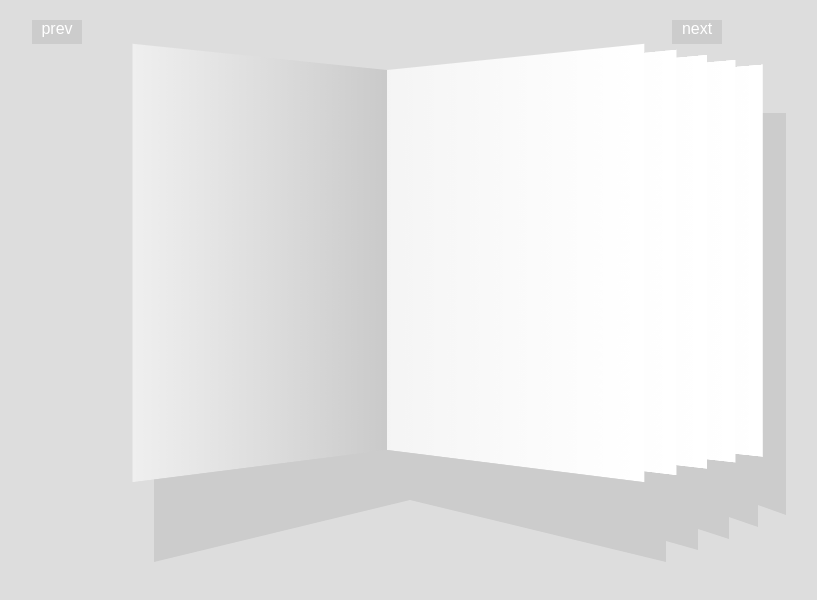
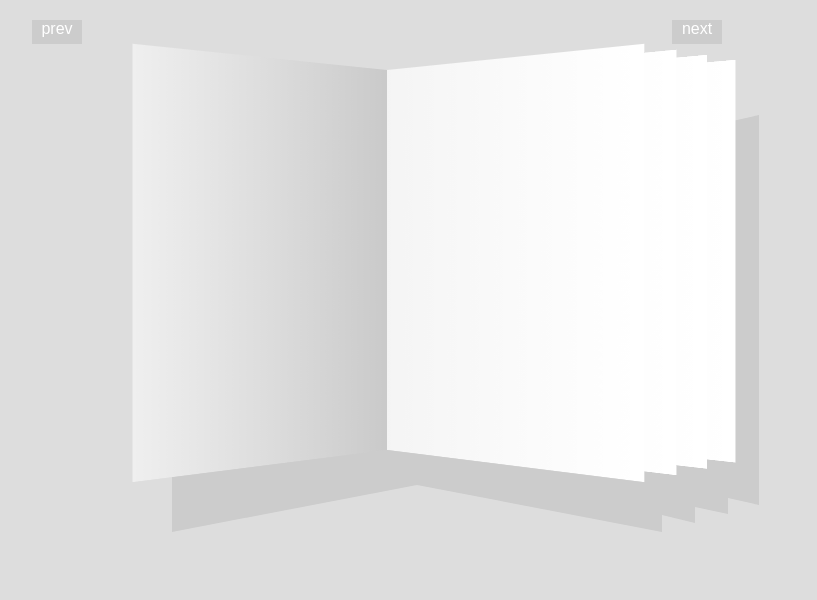
Before and after one commit to xjedges/reader, a plain HTML site: page 2dpaper.html in a window 1280 px wide. Shown: the whole page, without its empty margins (263-1080 px from the left). Drawn offline with Linux system fonts and the light colour scheme.

Commit message:
new shadow algorithm

```diff
--- a/js/paper.js
+++ b/js/paper.js
@@ -1,4 +1,4 @@
-debug({W:300,H:300});
+debug(1,{W:500,H:300});
 window.onload=main;
 function SVG(tag,attr){
     var self={};
@@ -28,7 +28,7 @@ function main(){
     var info=$("span")
     var feedView=FeedView()
     body.append(feedView,info)
-    feedView.setData({items:[1,1,1,1,1,1,1,1,1,1,1,1,1,1,1,1,1,1,1,1,1,1]})
+    feedView.setData({items:[1,1,1,1,1,1,1,1,1,1,1,1,1,1,1,1,1,1,1,1,1,1,1,1]})
     function FeedView(){
         var self=$("div",{cls:"feedView"})
         var size=300
@@ -106,14 +106,14 @@ function main(){
         function Shadow(){
             var self=$("div",{id:"shadow"})
             var polygon=SVG("polygon",{fill:"#cccccc"})
-            var offsetX=428
-            var offsetY=440
-            var perspective=1400
+            var offsetX=570
+            var offsetY=250
+            var perspective=2000
             self.append(
                 SVG("svg").append(
                     SVG("defs").append(
                         SVG("filter",{id:"Gaussian_Blur"}).append(
-                            SVG("feGaussianBlur",{in:"SourceGraphic",stdDeviation:"5"})
+                            SVG("feGaussianBlur",{in:"SourceGraphic",stdDeviation:"6"})
                         )
                     ),
                     polygon
@@ -123,7 +123,7 @@ function main(){
             self.update=function(arr){
                 var str=""
                 for(var i in arr){
-                    str+=Math.round(arr[i][0]*perspective/(perspective+arr[i][2])+offsetX)+","+Math.round(-arr[i][1]/3+offsetY)+" "
+                    str+=Math.round(arr[i][0]*perspective/(perspective+arr[i][2])+offsetX)+","+Math.round(-arr[i][1]/4+offsetY)+" "
                 }
                 polygon.set({points:str})
             }
@@ -214,8 +214,6 @@ function main(){
 
                 var paperArr=[]
                 var pointGroup=[]
-                var shadowPoint=new Array(Math.ceil(self.child().length/2)*2+1)
-                var isLeft=true
 
                 var H1=H*angle_sin
                 var H2=H/angle_cos
@@ -227,9 +225,14 @@ function main(){
                     X+=self.step
                 }
 
+                var points=[]
+                var shadowPoints=[]
+
                 for(var i=0;i<paperArr.length-1;i++){
 
-                    if(2*i+1>self.child().length) break;
+                    points.push(paperArr[i])
+                    if(i+1==paperArr.length-1) break;
+
                     var x1=paperArr[i][0];
                     var y1=paperArr[i][1];
                     var x2=paperArr[i+1][0];
@@ -254,16 +257,10 @@ function main(){
                         var A=(r2+1)/r2
                         var B=2*M/r2+2*x1
                         var C=M*M/r2-L*L+x1*x1
-
-                        if(y2<y1){
-                            x=(B-Math.sqrt(B*B-4*A*C))/2/A
-                        }else{
-                            x=(B+Math.sqrt(B*B-4*A*C))/2/A
-                        }
+                        x=(B+(y1>y2?-1:1) * Math.sqrt(B*B-4*A*C))/2/A
                         y=x/r-x0/r+y0
                     }
-
-                    pointGroup.push([x,y])
+                    points.push([x,y])
 
                     var paper1=self.child(2*i)
                     var paper2=self.child(2*i+1)
@@ -271,9 +268,9 @@ function main(){
                     if(paper1){
                         var angle1=Math.atan((y-y1)/(x-x1))
                         if(angle1>0.16){
-                            paper1.addClass("hide")
+                            paper1.hide()
                         }else{
-                            paper1.removeClass("hide")
+                            paper1.show()
                             paper1.css({"-webkit-transform":"translateX("+((x+x1)/2)+"px) translateZ("+(-(y+y1)/2+posZ)+"px) rotateY("+angle1+"rad)"})
                             paper1.shadow.css({opacity:Math.abs(angle1)*0.3});
                         }
@@ -282,77 +279,61 @@ function main(){
                     if(paper2){
                         var angle2=Math.atan((y-y2)/(x-x2))
                         if(angle2<-0.16){
-                            paper2.addClass("hide")
+                            paper2.hide()
                         }else{
-                            paper2.removeClass("hide")
+                            paper2.show()
                             paper2.css({"-webkit-transform":"translateX("+((x+x2)/2)+"px) translateZ("+(-(y+y2)/2+posZ)+"px) rotateY("+angle2+"rad)"})
                             paper2.shadow.css({opacity:Math.abs(angle2)*0.3});
                         }
                     }
+
                 }
-                for(var i=0;i<pointGroup.length;i++){
-                    var p1=paperArr[i]
-                    var p2=paperArr[i+1]
-                    var c0=i>0?pointGroup[i-1]:null
-                    var c1=pointGroup[i]
-                    var c2=(i<pointGroup.length-1)?pointGroup[i+1]:null
-                    var dotX=0,dotY=0;
 
-                    if(c0==null){
-                        dotX=Math.min(c1[0],p1[0])
-                        dotY=1160
-                        shadowPoint[2*i]=[dotX,dotY,c1[1]]
-                    }else if(c2==null){
-                        dotX=Math.max(c1[0],p2[0])
-                        dotY=1160
-                        shadowPoint[2*i+1]=[c1[0],c1[1],c1[1]]
-                        shadowPoint[2*(i+1)]=[dotX,dotY,c1[1]]
+                for(var i=0;i<points.length-2;i++){
+                    var p1=points[i]
+                    var p2=points[i+1]
+                    var p3=points[i+2]
+                    if(p3[0]>p1[0] && p1[0]>p2[0] && p2[0]>0){
+                        p=cast(p1,p2,p3)
+                        addPoint(p1)
+                        addPoint(p,p1[1])
+                    }else if(p2[0]>p3[0] && p3[0]>p1[0] && p2[0]<0){
+                        p=cast(p3,p2,p1)
+                        addPoint(p,p3[1])
+                        addPoint(p3)
+                    }else if(p3[0]>p2[0] && p2[0]>p1[0]){
+                        if(i==0)shadowPoints.push(p1);
+                        addPoint(p2)
+                        if(i==points.length-3)addPoint(p3);
+                    }else if(i==0 && p2[0]>p3[0] && p3[0]>p1[0]){
+                        addPoint(p1)
+                    }else if(i==points.length-3 && p3[0]>p1[0] && p1[0]>p2[0]){
+                        addPoint(p3)
+                    }else if(i==0 && p3[0]>p1[0] && p1[0]>p2[0]){
+                        addPoint(p2)
+                    }else if(i==points.length-3 && p2[0]>p3[0] && p3[0]>p1[0]){
+                        addPoint(p2)
+                    }
+                }
+                function cast(p1,p2,p3){
+                    var d=(p2[1]-p3[1])/(p2[0]-p3[0])
+                    return [p1[0],d*p1[0]+p2[1]-d*p2[0]]
+                }
+                function addPoint(point,z){
+                    shadowPoints.push([point[0],point[1],z?z:point[1]])
+                }
 
-                        if(isLeft){
-                            shadowPoint[2*i]=[p1[0],p1[1],c1[1]]
-                            isLeft=false
-                        }
-                    }else if(isMiddle(c1,c0,p1)){
-                        var x1=c0[0]
-                        var y1=c0[1]
-                        var x2=p1[0]
-                        var y2=p1[1]
-                        var d=(y1-y2)/(x1-x2)
-                        dotX=c1[0]
-                        dotY=d*dotX+y1-d*x1
+                for(var i=0;i<shadowPoints.length;i++){
+                    shadowPoints[i][1]=700-shadowPoints[i][1]
+                }
+                var shadowPoints1=shadowPoints
+                for(var i=shadowPoints.length-1;i>=0;i--){
+                    shadowPoints1.push([shadowPoints[i][0],-shadowPoints[i][1],shadowPoints[i][2]])
+                }
+                shadow.update(shadowPoints1)
 
-                        shadowPoint[2*i]=[dotX,dotY,c1[1]]
-                    }else if(isMiddle(c1,c2,p2)){
-                        var x1=c2[0]
-                        var y1=c2[1]
-                        var x2=p2[0]
-                        var y2=p2[1]
-                        var d=(y1-y2)/(x1-x2)
-                        dotX=c1[0]
-                        dotY=d*dotX+y1-d*x1
-                        if(isLeft){
-                            shadowPoint[2*i]=[p1[0],p1[1],c1[1]]
-                            isLeft=false
-                        }
-                        shadowPoint[2*(i+1)]=[dotX,dotY,c1[1]]
-                    }else if(isMiddle(c1,p1,p2)){
-                        dotX=Math.max(c1[0],p2[0])
-                        dotY=p1[0]
-                        shadowPoint[2*i]=[p1[0],p1[1],c1[1]]
-                        shadowPoint[2*(i+1)]=[p2[0],p2[1],c1[1]]
-                    }
-                    function isMiddle(p0,p1,p2){
-                        if(p1[0]>p2[0] && p1[0]>p0[0] && p2[0]<p0[0]){
-                            return true
-                        }else if(p1[0]<p2[0] && p1[0]<p0[0] && p2[0]>p0[0]){
-                            return true
-                        }
-                        return false
-                    }
-                    shadowPoint[2*i+1]=[c1[0],c1[1],c1[1]]
-                }
-                shadow.update(shadowPoint)
             }
+
             return self
         }
         function Paper(data,length,code){
--- a/style/less/paper.less
+++ b/style/less/paper.less
@@ -34,7 +34,7 @@ body{background:#ddd; height:100%; overflow: hidden; font-size:16; font-family:"
 }
 #shadow{
 	svg{
-		@w:@W*3;
+		@w:@W*4;
 		@h:@H*2;
 		top:0;left:-(@w - @W)/2+20;
 		position:absolute;
@@ -62,6 +62,7 @@ body{background:#ddd; height:100%; overflow: hidden; font-size:16; font-family:"
 	padding:@Pad; margin:10; width:@W; height:@H;
 	// border:1 solid @grey;
 	@radius:10;
+	display:none;
 	&.hide{
 		display:none;
 	}
```
Also changed, not shown: style/css/paper.css.
